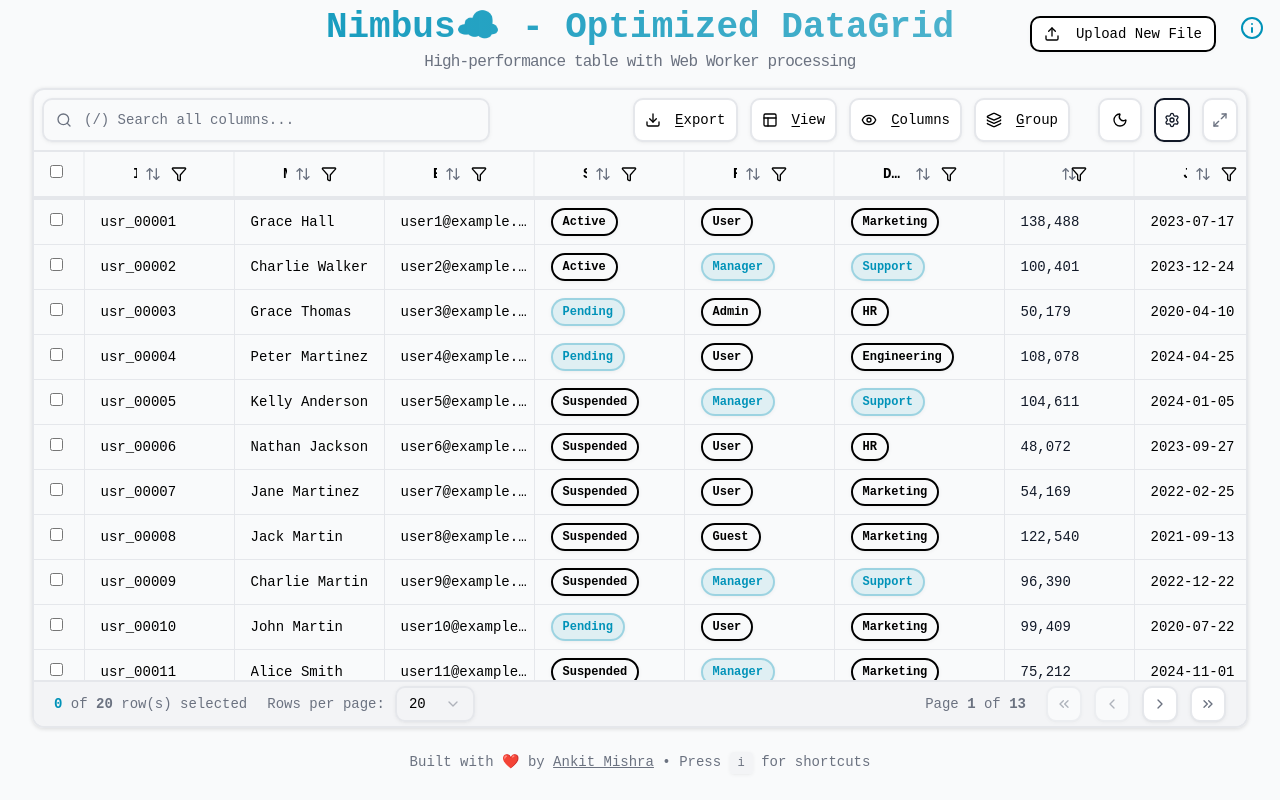
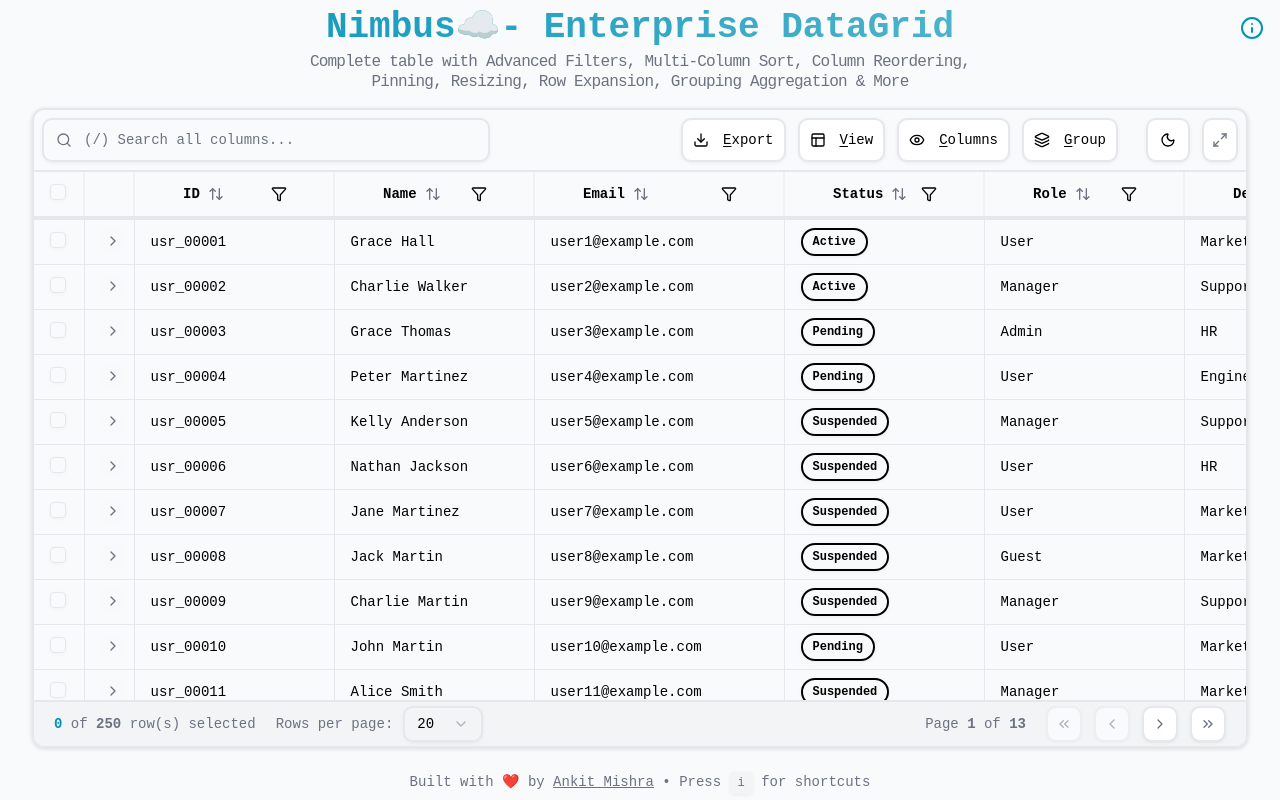
Before and after one commit to 2102ankit/nimbus, a React (Vite) app: page / in a window 1280 px wide. Built offline with nearby package versions, Linux system fonts and the light colour scheme.

Commit message:
feat: Add Dynamic behind beta route

```diff
--- a/package.json
+++ b/package.json
@@ -36,6 +36,7 @@
     "react-dom": "^19.1.1",
     "react-dropzone": "^14.3.8",
     "react-hotkeys-hook": "^5.2.1",
+    "react-router-dom": "^7.10.1",
     "tailwind-merge": "^3.4.0",
     "tailwindcss": "^4.1.17",
     "xlsx": "^0.18.5"
--- a/src/App.jsx
+++ b/src/App.jsx
@@ -1,11 +1,18 @@
+import { BrowserRouter, Routes, Route } from "react-router-dom";
 import ThemeProvider from "@/components/ThemeProvider";
+import AdvancedDataGrid from "@/components/Datagrid/AdvancedDataGrid";
 import DynamicDataGrid from "./DynamicDataGrid";
 
 const App = () => {
   return (
-    <ThemeProvider>
-      <DynamicDataGrid />
-    </ThemeProvider>
+    <BrowserRouter>
+      <ThemeProvider>
+        <Routes>
+          <Route path="/" element={<AdvancedDataGrid />} />
+          <Route path="/beta" element={<DynamicDataGrid />} />
+        </Routes>
+      </ThemeProvider>
+    </BrowserRouter>
   );
 };
 
```
Also changed, not shown: 1 other file (tests, documents, lock files or other folders).
